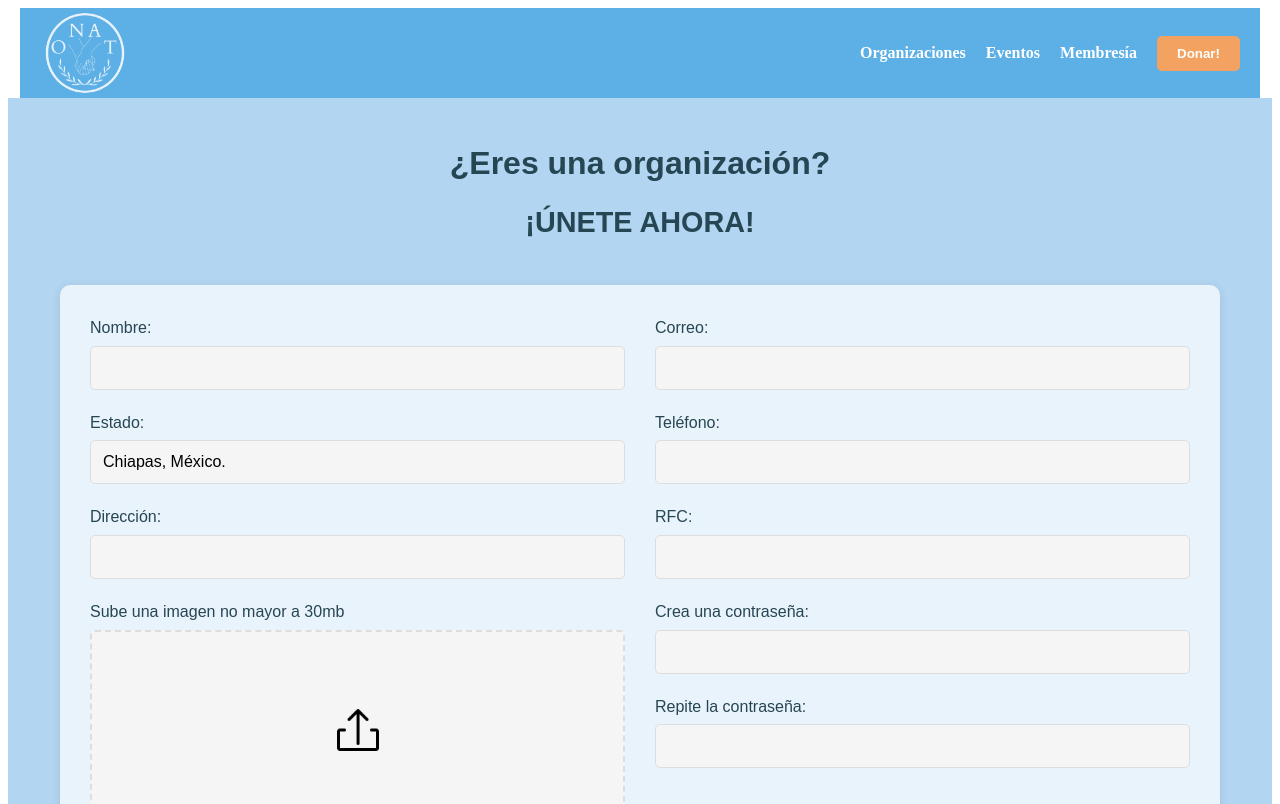
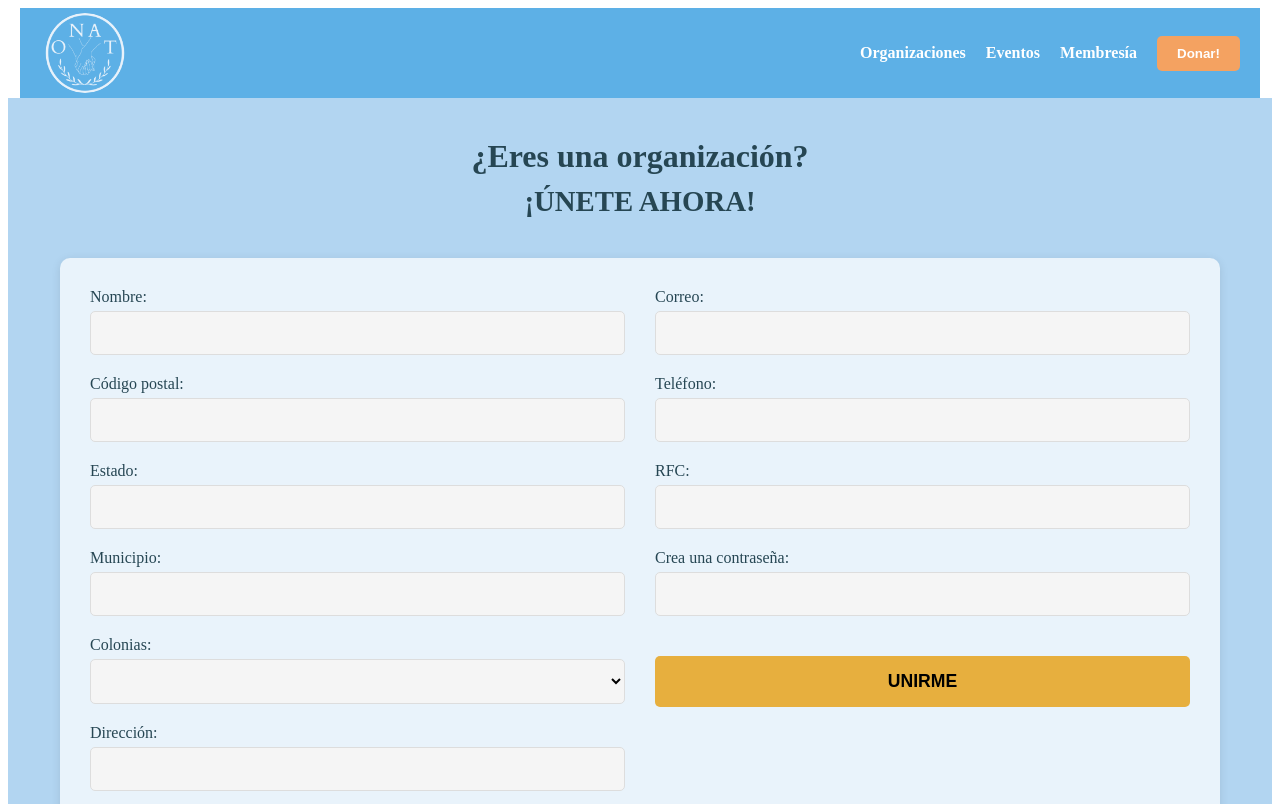
Before and after one commit to Fernandovm13/ONAT_front, an Angular app: page /formorg in a window 1280 px wide. Shown: the top 804 px of the page. Built offline with nearby package versions, Linux system fonts and the light colour scheme.

Commit message:
Falta que funcione la API

```diff
--- a/angular.json
+++ b/angular.json
@@ -25,7 +25,7 @@
           "options": {
             "outputPath": "dist/onat-frontend",
             "index": "src/index.html",
-            "browser": "src/main.ts",
+            "main": "src/main.ts",
             "polyfills": [
               "zone.js"
             ],
@@ -72,7 +72,8 @@
               "buildTarget": "onat-frontend:build:production"
             },
             "development": {
-              "buildTarget": "onat-frontend:build:development"
+              "buildTarget": "onat-frontend:build:development",
+              "proxyConfig": "proxy.conf.json"
             }
           },
           "defaultConfiguration": "development"
--- a/src/app/form-org/form-org.component.css
+++ b/src/app/form-org/form-org.component.css
@@ -83,7 +83,7 @@ body {
     font-weight: 500;
 }
 
-.form-group input {
+.form-group input, select {
     width: 100%;
     padding: 12px;
     border: 1px solid #ddd;
--- a/src/app/form-org/form-org.component.html
+++ b/src/app/form-org/form-org.component.html
@@ -1,13 +1,3 @@
-<!DOCTYPE html>
-<html lang="es">
-<head>
-    <meta charset="UTF-8">
-    <meta name="viewport" content="width=device-width, initial-scale=1.0">
-    <title>Registro de Organización - ONAT</title>
-    <link rel="stylesheet" href="form-org.component.css">
-</head>
-<body>
-
 <main class="main-content">
   <div class="container">
     <div class="registration-header">
@@ -15,28 +5,63 @@
       <h2>¡ÚNETE AHORA!</h2>
     </div>
 
-            <form class="registration-form">
+    <form [formGroup]="orgForm" (ngSubmit)="onSubmit()" class="registration-form">
       <div class="form-grid">
         <div class="form-column">
           <div class="form-group">
             <label for="nombre">Nombre:</label>
-                            <input type="text" id="nombre" name="nombre" required>
+            <input type="text" id="nombre" formControlName="nombre" required />
+          </div>
+
+          <div class="form-group">
+            <label for="codigo_postal">Código postal:</label>
+            <input
+              type="text"
+              id="codigo_postal"
+              formControlName="cp"
+              (input)="getPostalData(orgForm.get('cp')?.value)"
+              required
+            />
           </div>
 
           <div class="form-group">
             <label for="estado">Estado:</label>
-                            <input type="text" id="estado" name="estado" value="Chiapas, México." readonly required>
+            <input
+              type="text"
+              id="estado"
+              formControlName="estado"
+              readonly
+              required
+            />
+          </div>
+
+          <div class="form-group">
+            <label for="municipio">Municipio:</label>
+            <input
+              type="text"
+              id="municipio"
+              formControlName="municipio"
+              readonly
+              required
+            />
+          </div>
+
+          <div class="form-group">
+            <label for="colonia">Colonias:</label>
+            <select id="colonias" formControlName="colonia">
+              <option *ngFor="let col of colonias" [value]="col">{{ col }}</option>
+            </select>
           </div>
 
           <div class="form-group">
             <label for="direccion">Dirección:</label>
-                            <input type="text" id="direccion" name="direccion" required>
+            <input type="text" id="direccion" formControlName="direccion" required />
           </div>
 
           <div class="form-group">
-                            <label>Sube una imagen no mayor a 30mb</label>
+            <label>Sube una imagen no mayor a 30 MB</label>
             <div class="upload-area">
-                                <img src="icono6.png" alt="Upload" class="upload-icon">
+              <input type="file" formControlName="imagen" accept="image/*" />
             </div>
           </div>
         </div>
@@ -44,35 +69,27 @@
         <div class="form-column">
           <div class="form-group">
             <label for="correo">Correo:</label>
-                            <input type="email" id="correo" name="correo" required>
+            <input type="email" id="correo" formControlName="correo" required />
           </div>
 
           <div class="form-group">
             <label for="telefono">Teléfono:</label>
-                            <input type="tel" id="telefono" name="telefono" required>
+            <input type="tel" id="telefono" formControlName="telefono" required />
           </div>
 
           <div class="form-group">
             <label for="rfc">RFC:</label>
-                            <input type="text" id="rfc" name="rfc" required>
+            <input type="text" id="rfc" formControlName="rfc" required />
           </div>
 
           <div class="form-group">
             <label for="password">Crea una contraseña:</label>
-                            <input type="password" id="password" name="password" required>
+            <input type="password" id="password" formControlName="contraseña" required />
           </div>
 
-                        <div class="form-group">
-                            <label for="confirm-password">Repite la contraseña:</label>
-                            <input type="password" id="confirm-password" name="confirm-password" required>
-                        </div>
-
-                        <button type="submit" class="btn btn-submit">UNIRME</button>
+          <button type="submit" class="btn btn-submit" [disabled]="!orgForm.valid">UNIRME</button>
         </div>
       </div>
     </form>
   </div>
 </main>
-
-</body>
-</html>
--- a/src/app/form-org/form-org.component.ts
+++ b/src/app/form-org/form-org.component.ts
@@ -1,10 +1,112 @@
-import { Component } from '@angular/core';
+import { Component, OnInit } from '@angular/core';
+import { FormBuilder, FormGroup, Validators } from '@angular/forms';
+import { HttpClient, HttpHeaders, HttpParams } from '@angular/common/http';
+import { Organization } from './organization';
 
 @Component({
   selector: 'app-form-org',
   templateUrl: './form-org.component.html',
-  styleUrl: './form-org.component.css'
+  styleUrls: ['./form-org.component.css']
 })
-export class FormOrgComponent {
+export class FormOrgComponent implements OnInit {
+  orgForm: FormGroup;
+  colonias: string[] = [];
+  organization: Organization = {
+    id: 0,
+    nombre: '',
+    correo: '',
+    cp: 0,
+    estado: '',
+    municipio: '',
+    colonia: '',
+    direccion: '',
+    rfc: '',
+    telefono: '',
+    contraseña: '',
+    imagen: null,
+    valid: undefined
+  };
 
+  private apiUrl = '/api/dipomex/v1/codigo_postal';
+  private apiKey = 'ab716732e7bc9c7aab8e35ae879d397e920b1d61';
+
+  constructor(
+    private fb: FormBuilder,
+    private http: HttpClient
+  ) {
+    this.orgForm = this.fb.group({
+      nombre: ['', Validators.required],
+      cp: ['', [Validators.required, Validators.pattern('^[0-9]{5}$')]],
+      estado: [{ value: '', disabled: true }, Validators.required],
+      municipio: [{ value: '', disabled: true }, Validators.required],
+      colonia: ['', Validators.required],
+      direccion: ['', Validators.required],
+      correo: ['', [Validators.required, Validators.email]],
+      telefono: ['', [Validators.required, Validators.pattern('^[0-9]{10}$')]],
+      rfc: ['', [Validators.required, Validators.pattern('^[A-Z0-9]{13}$')]],
+      contraseña: ['', Validators.required],
+      imagen: [null, Validators.required]
+    }, { validator: this.passwordMatchValidator });
+  }
+
+  ngOnInit(): void {
+    this.orgForm.get('cp')?.valueChanges.subscribe(cp => {
+      if (this.orgForm.get('cp')?.valid) {
+        this.getPostalData(cp);
+      }
+    });
+  }
+
+  getPostalData(cp: string): void {
+    const headers = new HttpHeaders().set('APIKEY', this.apiKey);
+    const params = new HttpParams().set('cp', cp);
+
+    this.http.get<any>(this.apiUrl, { headers, params }).subscribe({
+      next: (data) => {
+        console.log('Datos obtenidos:', data);
+        if (data.estado && data.municipio && data.colonia) {
+          this.organization.estado = data.estado;
+          this.organization.municipio = data.municipio;
+          this.colonias = data.colonia;
+          this.orgForm.patchValue({
+            estado: data.estado,
+            municipio: data.municipio
+          });
+        } else {
+          console.error('Datos incompletos en la respuesta de la API', data);
+        }
+      },
+      error: (error) => {
+        console.error('Error al obtener datos del código postal:', error);
+        this.colonias = [];
+      }
+    });
+  }
+
+  onSubmit(): void {
+    if (this.orgForm.valid) {
+      const formData = { ...this.orgForm.value };
+      delete formData.confirmContraseña;
+
+      this.organization = {
+        ...this.organization,
+        ...formData
+      };
+      console.log('Formulario enviado:', this.organization);
+    }
+  }
+
+  onFileChange(event: any): void {
+    if (event.target.files.length > 0) {
+      const file = event.target.files[0];
+      this.orgForm.patchValue({ imagen: file });
+      this.organization.imagen = file;
+    }
+  }
+
+  passwordMatchValidator(form: FormGroup): { [s: string]: boolean } | null {
+    const password = form.get('contraseña')?.value;
+    const confirmPassword = form.get('confirmContraseña')?.value;
+    return password === confirmPassword ? null : { passwordMismatch: true };
+  }
 }
--- /dev/null
+++ b/src/app/form-org/organization.ts
@@ -0,0 +1,15 @@
+export interface Organization {
+valid: any;
+    id: number;
+  nombre: string;
+  correo: string;
+  cp: number;
+  estado: string;
+  municipio: string;
+  colonia: string;
+  direccion: string;
+  rfc: string;
+  telefono: string;
+  contraseña: string;
+  imagen: File | null;
+}
```
Also changed, not shown: proxy.config.json (added, +8 -0 lines), src/app/app.module.ts (+6 -2 lines), src/app/form-org/codigo-postal.service.ts (added, +29 -0 lines), src/app/form-org/organization.service.ts (added, +52 -0 lines), 1 other file (tests, documents, lock files or other folders). Lines whose indentation alone changed are shown as unchanged.
